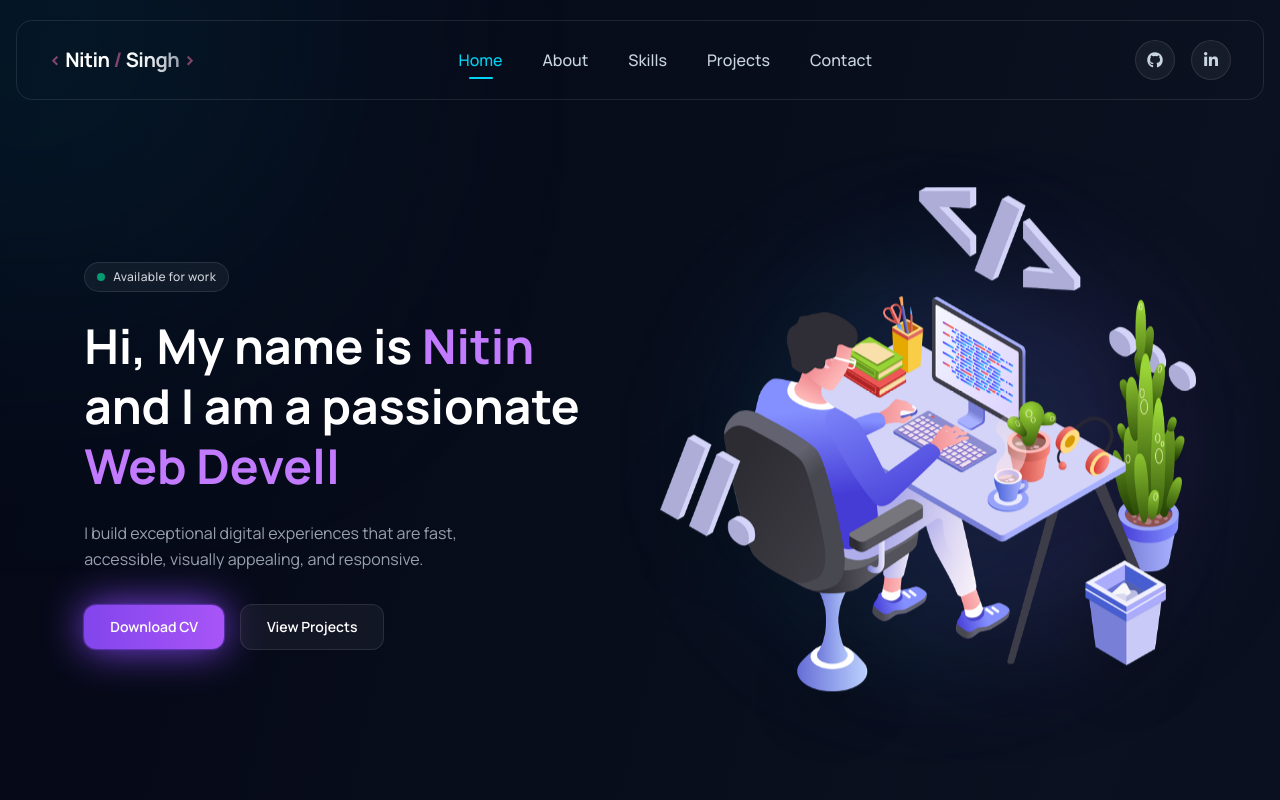
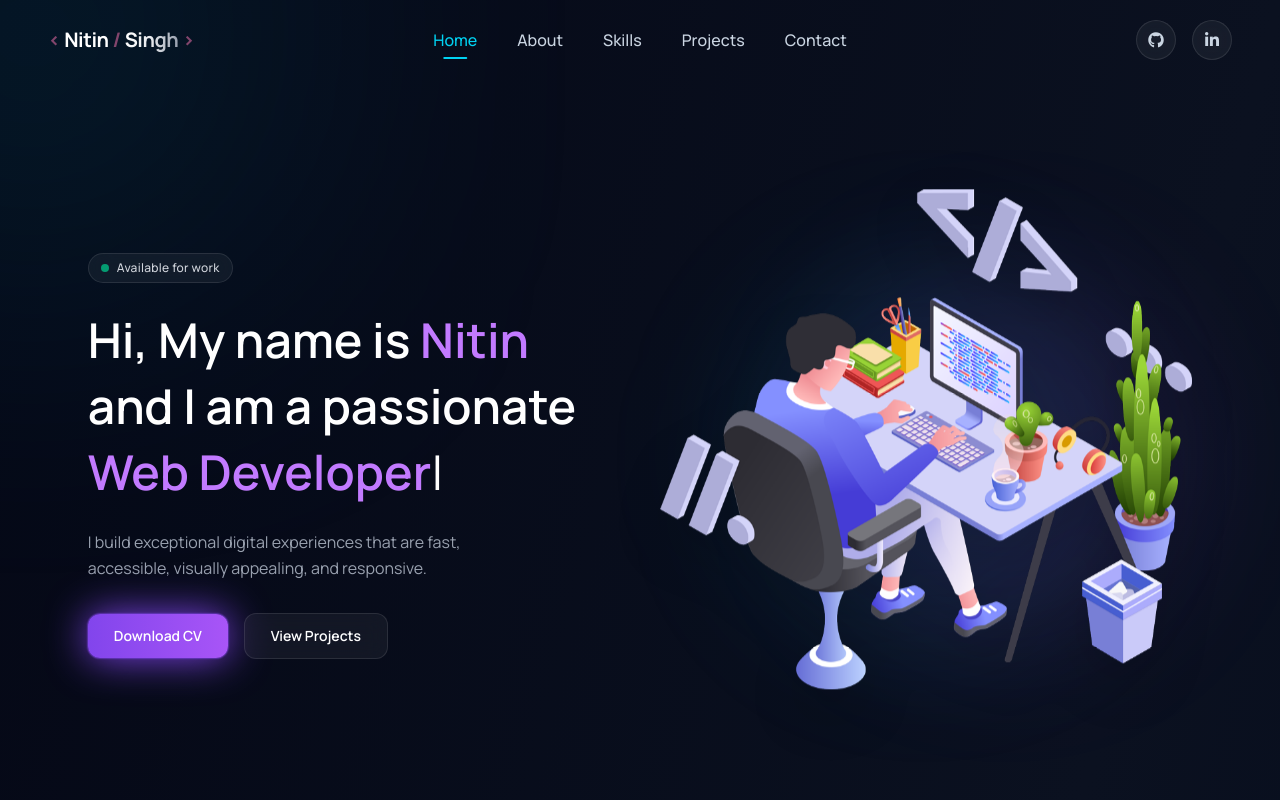
Before and after one commit to Nitin0259/My-Portfolio-Website, a React (Vite) app: page / in a window 1280 px wide. Shown: the top 800 px of the page. Built offline with nearby package versions, Linux system fonts and the light colour scheme.

Commit message:
Complete the portfolio project

```diff
--- a/src/Components/Contact.jsx
+++ b/src/Components/Contact.jsx
@@ -62,7 +62,7 @@ const Contact = () => {
         </div>
 
         <div className='mt-16 flex justify-center'>
-          <div className='w-full max-w-md rounded-2xl border border-white/10 bg-white/5 backdrop-blur-xl p-8 shadow-xl'>
+          <div className='w-full max-w-md rounded-2xl border border-white/10 bg-white/5 backdrop-blur-xl p-4 lg:p-6 shadow-xl'>
 
             <h3 className='text-center text-xl font-bold text-white mb-6'>Connect With Me 🚀</h3>
 
--- a/src/Components/Footer.jsx
+++ b/src/Components/Footer.jsx
@@ -15,8 +15,7 @@ const Footer = () => {
             <div className='max-w-7xl mx-auto flex flex-col items-center gap-6'>
                 <h2 className='items-center text-md sm:text-lg lg:text-xl font-semibold tracking-normal text-purple-400'>Nitin Singh</h2>
 
-                <div className=''>
-                    <ul className='flex flex-wrap items-center justify-center gap-6'>
+                <ul className='flex flex-wrap items-center justify-center gap-4 sm:gap-6'>
                     {[
                         { name: "Home", id: "#" },
                         { name: "About", id: "About" },
@@ -27,13 +26,33 @@ const Footer = () => {
                         <button
                             key={index}
                             onClick={() => handleScroll(link.id)}
-                                className="text-sm sm:text-base text-gray-400 transition hover:text-purple-400 cursor-pointer"
+                            className="text-xs sm:text-base text-gray-400 transition hover:text-purple-400 cursor-pointer"
                         >
                             {link.name}
                         </button>
                     ))}
                 </ul>
+
+                {/* Social links */}
+                <div className='flex items-center gap-4'>
+                    {/* GitHub */}
+                    <a href="https://github.com/Nitin0259"
+                        target="_blank"
+                        rel="noopener noreferrer"
+                        className="flex h-10 w-10 items-center justify-center rounded-full border border-white/10 bg-white/5 text-slate-300 backdrop-blur-xl transition duration-300 hover:border-cyan-400 hover:bg-cyan-500/10 hover:text-cyan-400">
+                        <i className="fa-brands fa-github"></i>
+                    </a>
+
+                    {/* Linkedin */}
+                    <a href="https://www.linkedin.com/in/nitin-singh-a6524a39a/"
+                        target="_blank"
+                        rel="noopener noreferrer"
+                        className="flex h-10 w-10 items-center justify-center rounded-full border border-white/10 bg-white/5 text-slate-300 backdrop-blur-xl transition duration-300 hover:border-cyan-400 hover:bg-cyan-500/10 hover:text-cyan-400">
+                        <i className="fa-brands fa-linkedin-in"></i>
+                    </a>
                 </div>
+
+                <p className='items-center text-sm sm:text-base text-gray-400'>© 2026 Nitin Singh. All Rights Reserved.</p>
             </div>
         </footer>
     )
--- a/src/Components/Home.jsx
+++ b/src/Components/Home.jsx
@@ -15,7 +15,7 @@ const Home = () => {
         "Python Developer",
       ],
       typeSpeed: 80,
-      backSpeed: 50,
+      backSpeed: 60,
       loop: true,
     });
 
@@ -25,7 +25,7 @@ const Home = () => {
   }, []);
 
   return (
-    <div id='#' className='min-h-screen flex items-center pt-28'>
+    <div id='Home' className='min-h-screen flex items-center pt-28'>
       <main className='max-w-7xl mx-auto px-4 sm:px-6 lg:px-10 py-4'>
         <div className='flex flex-col lg:flex-row items-center justify-between gap-16 lg:gap-10'>
 
@@ -38,9 +38,9 @@ const Home = () => {
             </div>
 
             {/* Heading */}
-            <div className="space-y-4">
+            <div className="space-y-6">
 
-              <h1 className="text-2xl sm:text-3xl lg:text-5xl font-bold leading-tight text-white">
+              <h1 className="text-2xl sm:text-3xl lg:text-5xl font-semibold leading-snug text-white">
                 Hi, My name is{" "}
                 <span className="text-purple-400 ">
                   Nitin
--- a/src/Components/Navbar.jsx
+++ b/src/Components/Navbar.jsx
@@ -20,20 +20,19 @@ const Navbar = () => {
 
   useEffect(() => {
     const handleScroll = () => {
-      setScrolled(window.scrollY > 50);
+      setScrolled(window.scrollY > 20);
 
       window.addEventListener("scroll", handleScroll);
-      return () => {
-        window.removeEventListener("scroll", handleScroll)
-      };
+      return () => window.removeEventListener("scroll", handleScroll);
     }
   }, [])
   return (
     <div>
-      <header className='fixed top-5 inset-x-4 z-50 max-w-7xl mx-auto'>
-        <nav className={`flex h-20 items-center justify-between rounded-2xl border border-white/10 px-4 sm:px-6 lg:px-8 transition-all duration-300 ${scrolled ? "bg-[#070B14]/80 backdrop-blur-xl shadow-lg shadow-cyan-500/10" : "bg-transparent"}`}>
+      <header className="fixed top-0 left-0 w-full z-50">
+        <nav className={`relative flex h-20 items-center px-8 lg:px-12 transition-all duration-300 ${scrolled
+          ? "bg-[#070B14]/90 backdrop-blur-xl border-b border-white/10 shadow-lg" : "bg-transparent"}`}>
 
-          <div className="group relative cursor-pointer whitespace-nowra font-mono text-base font-bold tracking-tight transition-all duration-300 sm:text-lg md:text-xl">
+          <div className="flex items-center group relative cursor-pointer whitespace-nowra font-mono text-base font-bold tracking-tight transition-all duration-300 sm:text-lg md:text-xl">
             {/* Glow effect on hover */}
             <div className="absolute -inset-x-3 -inset-y-2 rounded-lg bg-[#82456c]/10 opacity-0 blur-md transition-opacity duration-300 group-hover:opacity-100"></div>
 
@@ -62,8 +61,8 @@ const Navbar = () => {
           </div>
 
           {/* Menus */}
-          <ul className={`absolute top-20 left-0 right-0 mx-4 rounded-2xl border border-white/10 bg-[#070B14]/50 backdrop-blur-2xl shadow-[0_0_30px_rgba(34,211,238,0.08)] py-8 transition-all duration-300 ${sidebarOpen ? "flex flex-col items-center gap-8" : "hidden"} lg:static lg:flex lg:flex-row lg:items-center lg:gap-10 lg:w-auto lg:bg-transparent lg:backdrop-blur-none
-          lg:border-0 lg:shadow-none lg:py-0 lg:mx-0`}>
+          <ul
+            className={`absolute top-20 left-0 right-0 mx-4 rounded-2xl border border-white/10 bg-[#070B14]/70 backdrop-blur-2xl shadow-[0_0_30px_rgba(34,211,238,0.08)] py-8 transition-all duration-300 ${sidebarOpen ? "flex flex-col items-center gap-8" : "hidden"} lg:flex lg:absolute lg:top-1/2 lg:left-1/2 lg:right-auto lg:-translate-x-1/2 lg:-translate-y-1/2 lg:flex-row lg:items-center lg:gap-10 lg:mx-0 lg:py-0 lg:bg-transparent lg:backdrop-blur-none lg:border-0 lg:shadow-none`}>
 
             {menuItems.map((link) => {
               const isActive = active === link.href;
@@ -106,7 +105,7 @@ const Navbar = () => {
           </ul>
 
           {/* Right-part */}
-          <div className='hidden lg:flex items-center gap-4'>
+          <div className='ml-auto hidden lg:flex items-center gap-4'>
 
             {/* GitHub */}
             <a href="https://github.com/Nitin0259"
@@ -128,7 +127,7 @@ const Navbar = () => {
           {/* Mobile Hamburger */}
           <button
             onClick={() => setSidebarOpen(!sidebarOpen)}
-            className="flex lg:hidden h-9 w-9 items-center justify-center rounded-lg border border-white/10 bg-white/5 text-white"
+            className="ml-auto flex lg:hidden h-10 w-10 items-center justify-center rounded-lg border border-white/10 bg-white/5"
           >
             <i className={`fa-solid ${sidebarOpen ? "fa-xmark" : "fa-bars"} text-xl`} />
           </button>
--- a/src/index.css
+++ b/src/index.css
@@ -6,25 +6,7 @@
     font-family: "Manrope", sans-serif;
 }
 
-.scroll-dot {
-  animation: scrollMove 1.5s ease-in-out infinite;
-}
-
-@keyframes scrollMove {
-  0% {
-    transform: translateY(0px);
-    opacity: 1;
-  }
-  50% {
-    transform: translateY(12px);
-    opacity: 0.5;
-  }
-  100% {
-    transform: translateY(0px);
-    opacity: 1;
-  }
-}
-
+/* Home page animation */
 @keyframes floating {
   0% {
     transform: translateY(0px);
@@ -61,3 +43,10 @@
 .skill-card:hover img {
   animation: float 1.5s ease-in-out infinite;
 }
+
+/*  */
+.typed-cursor {
+  color: white;
+  font-size: inherit;
+  font-weight: 400;
+}
```
Lines whose indentation alone changed are shown as unchanged.
